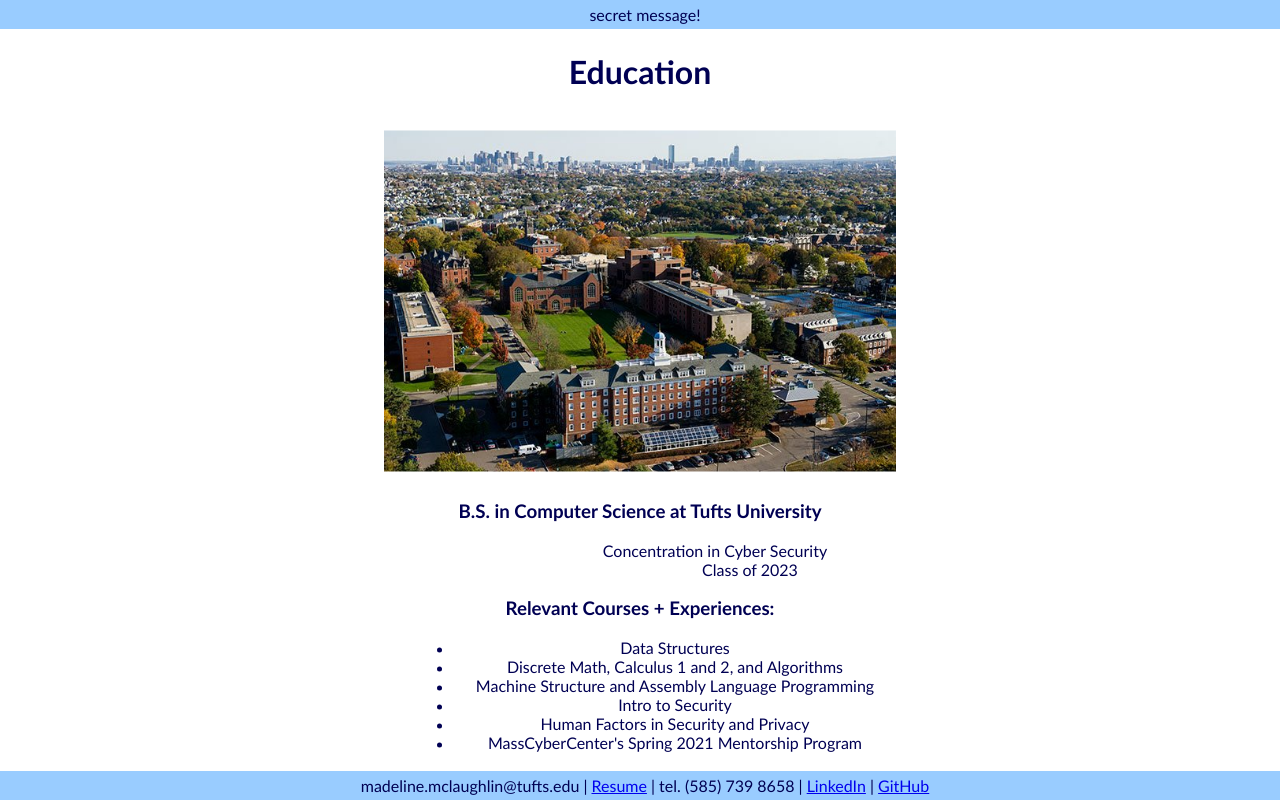
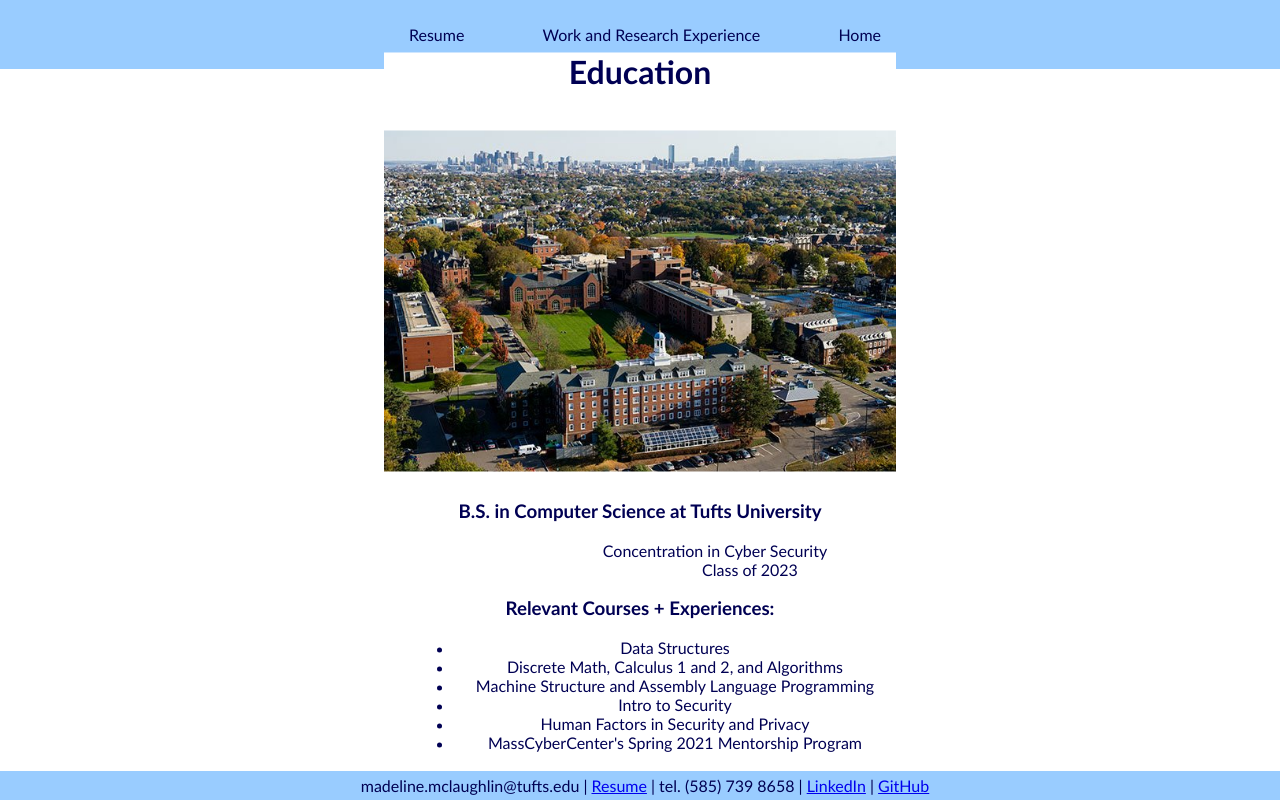
Before and after one commit to MGMcLaughlin/my-website, a plain HTML site: page edu.html in a window 1280 px wide. Drawn offline with Linux system fonts and the light colour scheme.

Commit message:
Update edu.html

```diff
--- a/edu.html
+++ b/edu.html
@@ -9,7 +9,12 @@
 </head>
 <body>
   <div class="header">
-       secret message!
+       <input class="btn" type=button onClick="location.href='Madeline_McLaughlin_Resume.pdf'"
+              value='Resume'>
+    <input class="btn" type=button onClick="location.href='experience.html'"
+              value='Work and Research Experience'>
+    <input class="btn" type=button onClick="location.href='index.html'"
+              value='Home'>
   </div>
 
       <div class="center">
```
